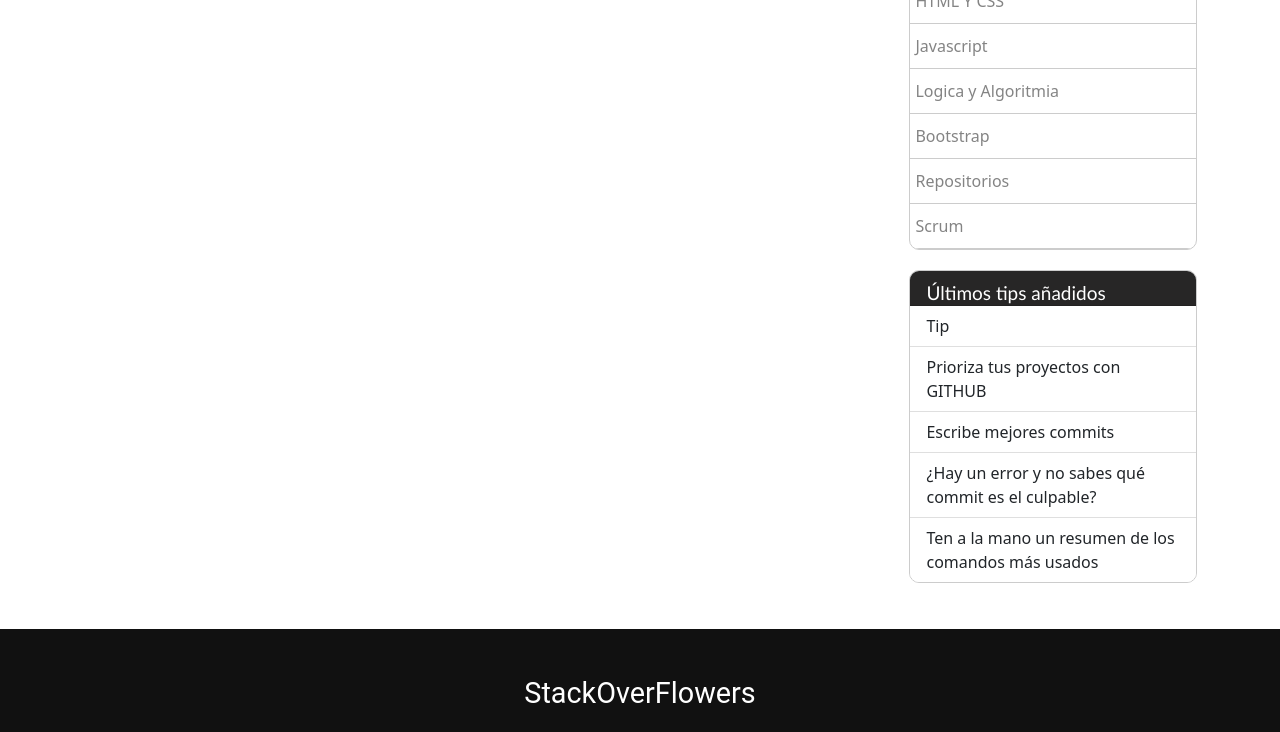
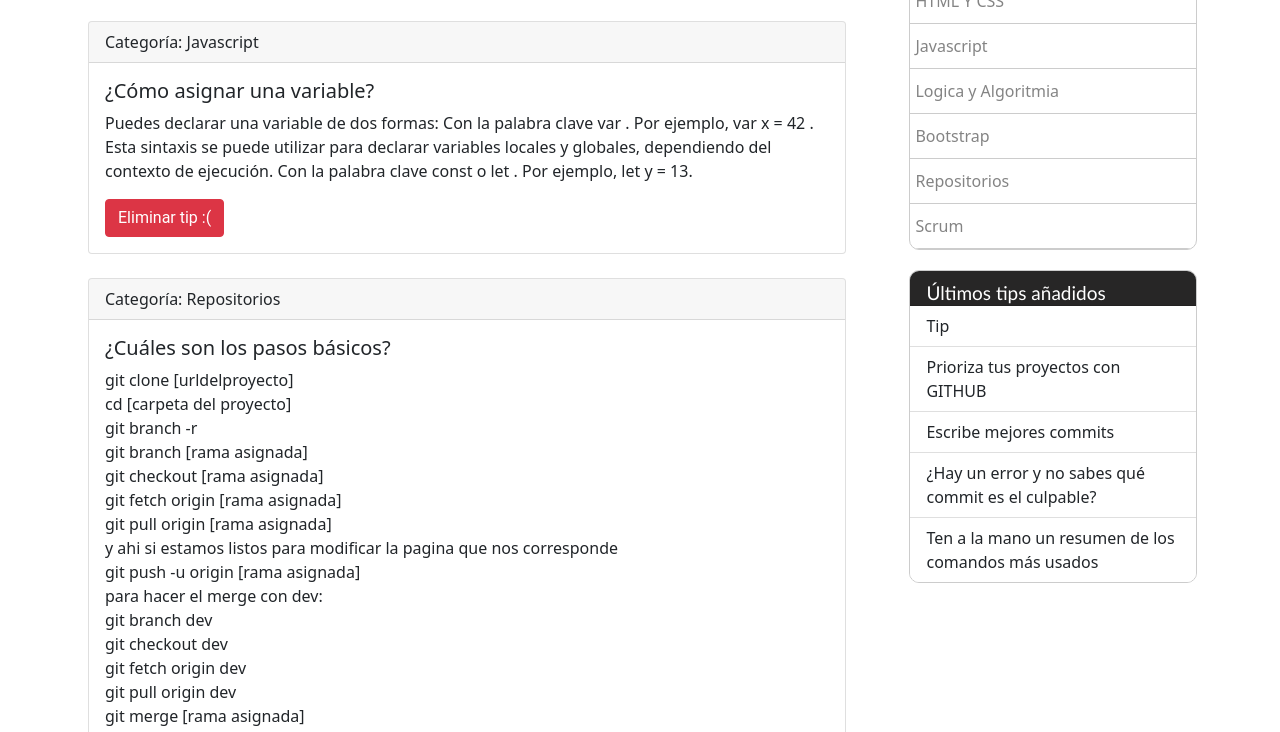
Before and after one commit to StackOverflowers/learningDummies, a plain HTML site: page favorites.html in a window 1280 px wide. Shown: the part 181-913 px from the top of the page. Drawn offline with nearby package versions, Linux system fonts and the light colour scheme.

Commit message:
Add tip favorite

```diff
--- a/favorites.html
+++ b/favorites.html
@@ -1,14 +1,17 @@
 <!DOCTYPE html>
 <html lang="es">
+
 <head>
     <meta charset="UTF-8">
     <meta http-equiv="X-UA-Compatible" content="IE=edge">
     <meta name="viewport" content="width=device-width, initial-scale=1.0">
     <title>Tips Favoritos</title>
-    <link href="https://cdn.jsdelivr.net/npm/bootstrap@5.0.2/dist/css/bootstrap.min.css" rel="stylesheet" integrity="sha384-EVSTQN3/azprG1Anm3QDgpJLIm9Nao0Yz1ztcQTwFspd3yD65VohhpuuCOmLASjC" crossorigin="anonymous">
+    <link href="https://cdn.jsdelivr.net/npm/bootstrap@5.0.2/dist/css/bootstrap.min.css" rel="stylesheet"
+        integrity="sha384-EVSTQN3/azprG1Anm3QDgpJLIm9Nao0Yz1ztcQTwFspd3yD65VohhpuuCOmLASjC" crossorigin="anonymous">
     <link rel="stylesheet" href="https://cdnjs.cloudflare.com/ajax/libs/font-awesome/5.15.3/css/all.min.css">
     <link rel="stylesheet" href="./assets/CSS/estilosblog.css">
 </head>
+
 <body>
     <nav class="navbar navbar-expand-lg  bg-dark">
         <div class="container-fluid">
@@ -18,7 +21,9 @@
                     <h6 class="bienvenida" id="bienvenida"></h6>
                 </div>
             </div>
-          <button class="navbar-toggler" type="button" data-bs-toggle="collapse" data-bs-target="#navbarSupportedContent" aria-controls="navbarSupportedContent" aria-expanded="false" aria-label="Toggle navigation">
+            <button class="navbar-toggler" type="button" data-bs-toggle="collapse"
+                data-bs-target="#navbarSupportedContent" aria-controls="navbarSupportedContent" aria-expanded="false"
+                aria-label="Toggle navigation">
                 <span class="navbar-toggler-icon"></span>
             </button>
             <div class="collapse navbar-collapse" id="navbarSupportedContent">
@@ -46,7 +51,53 @@
                 <div class="container">
                     <div class="row">
                         <div class="col-12">
-
+                            <div class="card">
+                                <div class="card-header">
+                                    Categoría: Javascript
+                                </div>
+                                <div class="card-body">
+                                    <h5 class="card-title">¿Cómo asignar una variable?</h5>
+                                    <p class="card-text">
+                                        Puedes declarar una variable de dos formas:
+                                        Con la palabra clave var . Por ejemplo, var x = 42 . Esta sintaxis se puede
+                                        utilizar para declarar variables locales y globales, dependiendo del contexto de
+                                        ejecución.
+                                        Con la palabra clave const o let . Por ejemplo, let y = 13.
+                                    </p>
+                                    <a href="#" class="btn btn-danger">Eliminar tip :(</a>
+                                </div>
+                            </div>
+                            <br>
+                            <div class="card">
+                                <div class="card-header">
+                                    Categoría: Repositorios
+                                </div>
+                                <div class="card-body">
+                                    <h5 class="card-title">¿Cuáles son los pasos básicos?</h5>
+                                    <p class="card-text">
+                                        git clone [urldelproyecto]<br>
+                                        cd [carpeta del proyecto]<br>
+                                        git branch -r <br>
+                                        git branch [rama asignada]<br>
+                                        git checkout [rama asignada]<br>
+                                        git fetch origin [rama asignada]<br>
+                                        git pull origin [rama asignada]<br>
+                                        y ahi si estamos listos para modificar la pagina que nos corresponde<br>
+                                        git push -u origin [rama asignada]<br>
+                                        para hacer el merge con dev:<br>
+                                        git branch dev<br>
+                                        git checkout dev<br>
+                                        git fetch origin dev<br>
+                                        git pull origin dev<br>
+                                        git merge [rama asignada]<br>
+                                        git status<br>
+                                        git commit -m "Merge with [rama asignada]"<br>
+                                        git push -u origin dev<br>
+                                        y confirmar en el github<br>
+                                    </p>
+                                    <a href="#" class="btn btn-danger">Eliminar tip :(</a>
+                                </div>
+                            </div>
 
                         </div>
 
@@ -83,7 +134,8 @@
     <footer>
         <div class="footer-content">
             <h3>StackOverFlowers</h3>
-          <p>Somos una pagina que busca impartir el conocimiento por medio de algunos tips utiles para que todo aquel con conocimientos básicos para que puedas llevar tu carrera profesional a otro nivel</p>
+            <p>Somos una pagina que busca impartir el conocimiento por medio de algunos tips utiles para que todo aquel
+                con conocimientos básicos para que puedas llevar tu carrera profesional a otro nivel</p>
             <ul class="socials">
                 <li><a href=""><i class="fab fa-google-plus-g"></i></a></li>
                 <li><a href=""><i class="fab fa-facebook-square"></i></a></li>
@@ -96,4 +148,5 @@
     </footer>
     <script src="/assets/JS/script3.js"></script>
 </body>
+
 </html>
```
Lines whose indentation alone changed are shown as unchanged.
